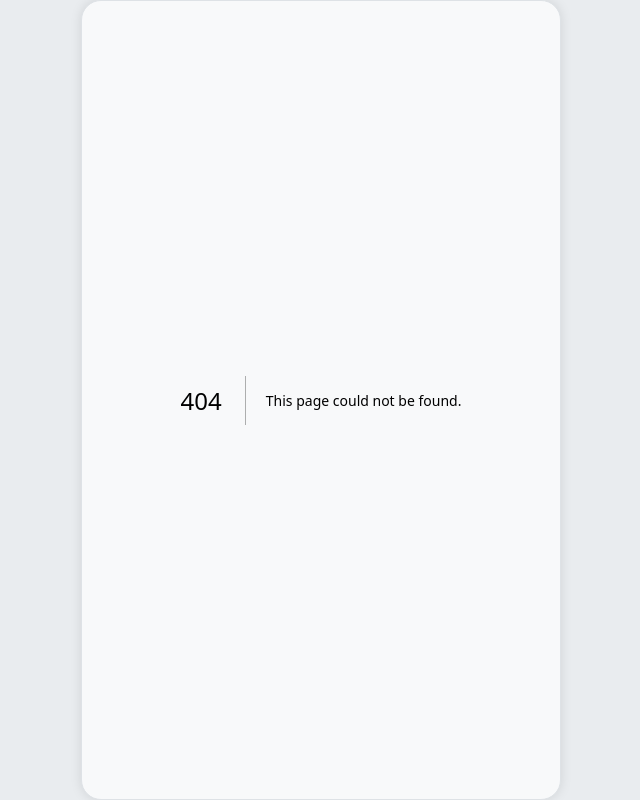
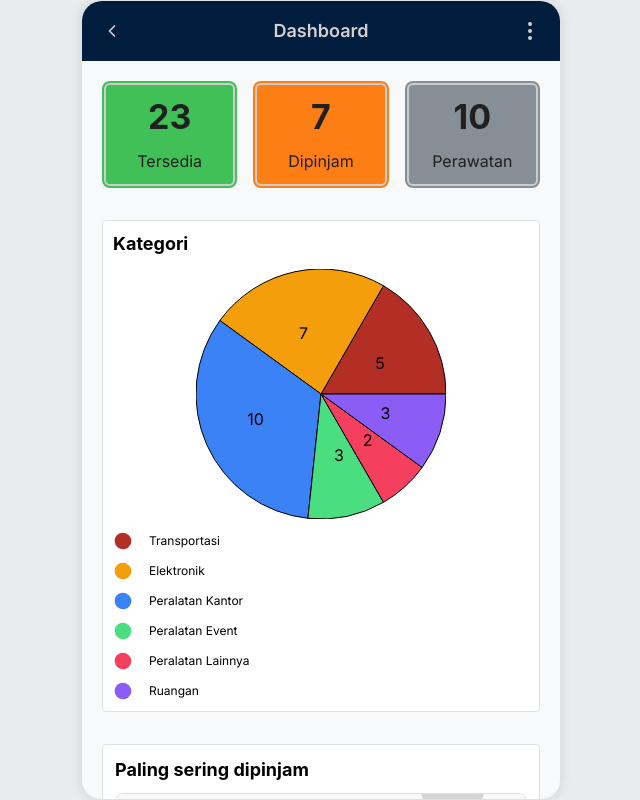
Before and after one commit to Bagasbanuna02/project-pilog, a Next.js app: page /admin/dashboard in a window 1280 px wide. Before the commit this address had no page. Shown: the whole page, without its empty margins (319-959 px from the left). Built offline with nearby package versions, Linux system fonts and the light colour scheme.

Commit message:
feat: admin

```diff
--- a/package.json
+++ b/package.json
@@ -9,15 +9,19 @@
     "lint": "next lint"
   },
   "dependencies": {
+    "@mantine/charts": "^8.0.1",
     "@mantine/core": "^7.17.7",
     "@mantine/dates": "^8.0.0",
     "@mantine/form": "^8.0.1",
     "@mantine/hooks": "^7.17.7",
     "@tabler/icons-react": "^3.31.0",
+    "@types/lodash": "^4.17.16",
     "dayjs": "^1.11.13",
+    "lodash": "^4.17.21",
     "next": "15.2.4",
     "react": "^19.0.0",
-    "react-dom": "^19.0.0"
+    "react-dom": "^19.0.0",
+    "recharts": "2"
   },
   "devDependencies": {
     "typescript": "^5",
--- a/src/app/(dev)/(user)/_comp/comp_modal.tsx
+++ b/src/app/(dev)/(user)/_comp/comp_modal.tsx
@@ -11,7 +11,7 @@ interface ICompModal {
     size?: number | MantineSize | (string & {}) | undefined;
 }
 
-export default function Comp_Modal({
+export default function ComponentModal({
     opened,
     onClose,
     children,
--- a/src/app/(dev)/(user)/profile/[id]/page.tsx
+++ b/src/app/(dev)/(user)/profile/[id]/page.tsx
@@ -15,7 +15,7 @@ import {
 import { useParams, useRouter } from "next/navigation";
 import { useState } from "react";
 import Comp_DetailData from "../../_comp/comp_detail_data";
-import Comp_Modal from "../../_comp/comp_modal";
+import ComponentModal from "../../_comp/comp_modal";
 import Comp_SimpleGridDrawer from "../../_comp/comp_simple_grid_drawer";
 import Comp_StackButtonDrawer from "../../_comp/comp_stack_button_drawer";
 
@@ -110,7 +110,7 @@ export default function ProfilePage() {
         </Stack>
       </Comp_SimpleGridDrawer>
 
-      <Comp_Modal
+      <ComponentModal
         opened={openedModal}
         onClose={() => setOpenedModal(false)}
         title="Anda Ingin Keluar ?"
@@ -129,7 +129,7 @@ export default function ProfilePage() {
             Ya
           </Button>
         </Group>
-      </Comp_Modal>
+      </ComponentModal>
     </>
   );
 }
--- /dev/null
+++ b/src/app/(dev)/admin/_comp/header_dashboard.tsx
@@ -0,0 +1,57 @@
+import ComponentHeader from "@/components/main/header";
+import { MainColor } from "@/lib/color-palette";
+import { ActionIcon } from "@mantine/core";
+import {
+    IconCirclePlus,
+    IconDotsVertical,
+    IconList,
+    IconListDetails
+} from "@tabler/icons-react";
+import { useState } from "react";
+import Comp_SimpleGridDrawer from "../../(user)/_comp/comp_simple_grid_drawer";
+import Comp_StackButtonDrawer from "../../(user)/_comp/comp_stack_button_drawer";
+
+export default function HeaderDashboard() {
+  const [opened, setOpened] = useState(false);
+
+  const listPathDrawer = [
+    {
+      title: "Tambah Barang",
+      path: "/admin/data-barang/tambah",
+      icon: <IconCirclePlus />,
+    },
+    {
+      title: "Persetujuan Peminjaman",
+      path: "/admin/approve-admin",
+      icon: <IconListDetails />,
+    },
+    {
+      title: "Data Barang",
+      path: "/admin/data-barang",
+      icon: <IconList />,
+    },
+  ];
+
+  return (
+    <>
+      <ComponentHeader
+        title="Dashboard"
+        buttonRight={
+          <ActionIcon variant="transparent" onClick={() => setOpened(true)}>
+            <IconDotsVertical color={MainColor.white} />
+          </ActionIcon>
+        }
+      />
+
+      <Comp_SimpleGridDrawer
+        opened={opened}
+        onClose={() => setOpened(false)}
+        cols={listPathDrawer.length}
+      >
+        {listPathDrawer.map((item, index) => (
+          <Comp_StackButtonDrawer key={index} {...item} />
+        ))}
+      </Comp_SimpleGridDrawer>
+    </>
+  );
+}
--- /dev/null
+++ b/src/app/(dev)/admin/_comp/ui_dashboard.tsx
@@ -0,0 +1,134 @@
+"use client";
+
+import { MainColor } from "@/lib/color-palette";
+import { PieChart } from "@mantine/charts";
+import {
+    Box,
+  Center,
+  Group,
+  Paper,
+  SimpleGrid,
+  Stack,
+  Text,
+  Title,
+} from "@mantine/core";
+import { IconCircleChevronRightFilled, IconCircleFilled } from "@tabler/icons-react";
+import Comp_BoxItem from "../../(user)/_comp/box_item";
+import { dummyItem } from "@/components/dummy/list_data_barang";
+import ComponentContent from "@/components/main/content";
+
+export default function UI_Dashboard() {
+  const listDataStatus = [
+    {
+      title: "Tersedia",
+      value: 23,
+      color: "green",
+    },
+    {
+      title: "Dipinjam",
+      value: 7,
+      color: "orange",
+    },
+    {
+      title: "Perawatan",
+      value: 10,
+      color: "gray",
+    },
+  ];
+
+  const dataChart = [
+    { name: "Transportasi", value: 5, color: "#b32f25" },
+    { name: "Elektronik", value: 7, color: "#f59e0b" },
+    { name: "Peralatan Kantor", value: 10, color: "#3b82f6" },
+    { name: "Peralatan Event", value: 3, color: "#4ade80" },
+    { name: "Peralatan Lainnya", value: 2, color: "#f43f5e" },
+    { name: "Ruangan", value: 3, color: "#8b5cf6" },
+  ];
+
+  const dataDummy = dummyItem
+    .slice(0, 5)
+    .filter((item) => item.status === "tersedia");
+
+  return (
+    <>
+      <ComponentContent>
+        <Stack p="lg" gap={"xl"}>
+          <SimpleGrid cols={3}>
+            {listDataStatus.map((item, index) => (
+              <Paper
+                key={index}
+                bg={item.color}
+                p={2}
+                radius="md"
+                c={MainColor.black}
+              >
+                <Stack
+                  align="center"
+                  gap={"xs"}
+                  style={{
+                    border: "2px solid #ccc",
+                    borderRadius: 6,
+                    padding: 10,
+                  }}
+                >
+                  <Title order={1}>{item.value}</Title>
+                  <Text>{item.title}</Text>
+                </Stack>
+              </Paper>
+            ))}
+          </SimpleGrid>
+
+          <Stack gap={"sm"}>
+            <Paper withBorder p="xs">
+              <Title order={4}>Kategori</Title>
+              <Center p={"sm"}>
+                <PieChart
+                  size={250}
+                  withLabelsLine
+                  labelsPosition="inside"
+                  labelsType="value"
+                  withLabels
+                  strokeColor="black"
+                  strokeWidth={1}
+                  data={dataChart}
+                  styles={{
+                    tooltip: {
+                      border: `1px solid ${MainColor.red}`,
+                    },
+                  }}
+                />
+              </Center>
+
+              <Stack gap={"xs"}>
+                {dataChart.map((item, index) => (
+                  <Paper key={index}>
+                    <Group>
+                      <IconCircleFilled size={20} color={item.color} />
+                      <Text fz={"xs"}>{item.name}</Text>
+                    </Group>
+                  </Paper>
+                ))}
+              </Stack>
+            </Paper>
+          </Stack>
+
+          <Stack>
+            <Paper withBorder p="sm">
+              <Stack gap={"xs"}>
+                <Title order={4}>Paling sering dipinjam</Title>
+                {dataDummy.map((item, index) => (
+                  <Comp_BoxItem key={index} data={item} />
+                ))}
+
+                <Box style={{ flex: 1, display: "flex", justifyContent: "flex-end", gap: 5 }}>
+                  <Text>Lihat semua </Text>
+                  <IconCircleChevronRightFilled/>
+                </Box>
+              </Stack>
+            </Paper>
+          </Stack>
+        </Stack>
+      </ComponentContent>
+    </>
+  );
+}
--- /dev/null
+++ b/src/app/(dev)/admin/dashboard/page.tsx
@@ -0,0 +1,17 @@
+"use client";
+
+
+import HeaderDashboard from "../_comp/header_dashboard";
+import UI_Dashboard from "../_comp/ui_dashboard";
+
+export default function AdminPage() {
+  return (
+    <>
+      {/* Header */}
+      <HeaderDashboard />
+
+      {/* Categories */}
+      <UI_Dashboard />
+    </>
+  );
+}
--- /dev/null
+++ b/src/app/(dev)/admin/layout.tsx
@@ -0,0 +1,9 @@
+"use client";
+
+export default function AdminLayout({
+  children,
+}: {
+  children: React.ReactNode;
+}) {
+  return <>{children}</>;
+}
--- a/src/app/layout.tsx
+++ b/src/app/layout.tsx
@@ -1,6 +1,7 @@
 import type React from "react";
 import "@mantine/core/styles.css";
 import "@mantine/dates/styles.css";
+import "@mantine/charts/styles.css";
 import { MantineProvider, ColorSchemeScript } from "@mantine/core";
 import { Inter } from "next/font/google";
 import type { Metadata } from "next";
--- a/src/components/main/header.tsx
+++ b/src/components/main/header.tsx
@@ -13,7 +13,7 @@ export default function ComponentHeader({
   buttonRight,
   newComponents,
 }: {
-  title: string;
+  title?: string;
   buttonLeft?: React.ReactNode;
   buttonRight?: React.ReactNode;
   newComponents?: React.ReactNode;
--- a/src/lib/page_path.tsx
+++ b/src/lib/page_path.tsx
@@ -17,4 +17,7 @@ const PagePath = {
   peminjaman_id: ({ id }: { id: string }) => `/peminjaman/${id}`,
   formulir_peminjaman: ({ id }: { id: string }) => `/peminjaman/${id}/formulir`,
   daftar_peminjaman: ({ id }: { id: string }) => `/peminjaman/${id}/daftar`,
+
+  // ====== ADMIN  ===== //
+  admin_dashboard: "/admin/dashboard",
 };
```
Also changed, not shown: src/app/(dev)/(user)/beranda/_comp/header.tsx (+45 -7 lines), 1 other file (tests, documents, lock files or other folders).
